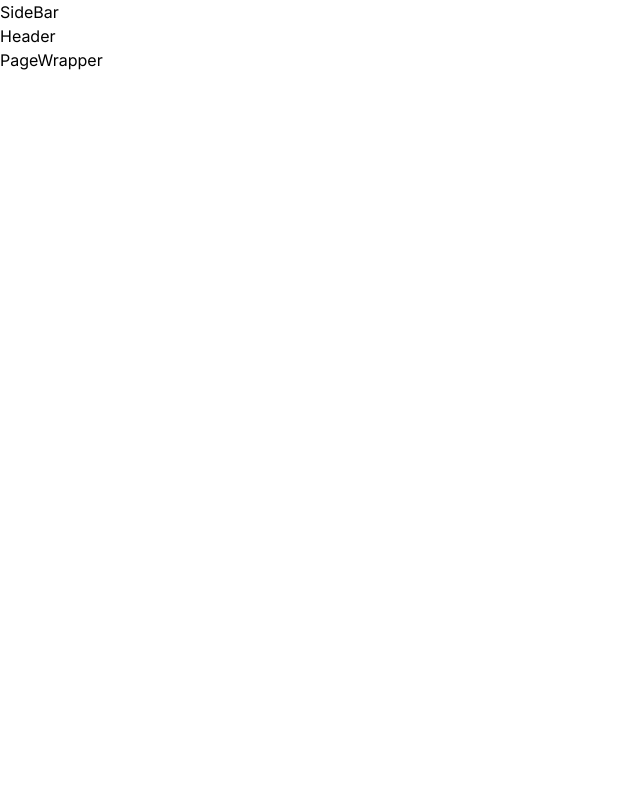
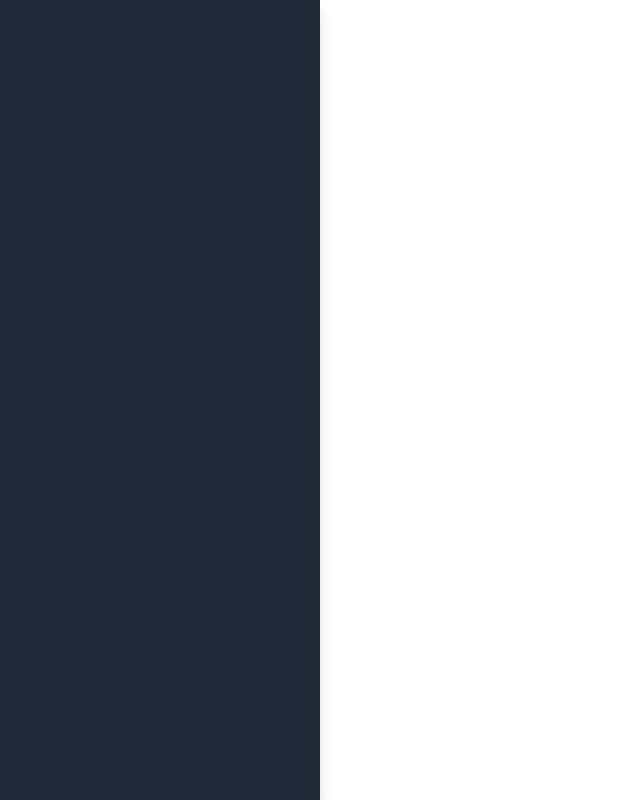
Before and after one commit to rovertnet/admin_evv, a Next.js app in the folder front_end/: page / in a window 1280 px wide. Shown: the whole page, without its empty margins (0-640 px from the left). Built offline with nearby package versions, Linux system fonts and the light colour scheme.

Commit message:
first commit

```diff
--- a/front_end/components/PageWrapper.tsx
+++ b/front_end/components/PageWrapper.tsx
@@ -2,7 +2,9 @@ import React, { ReactNode } from 'react'
 
 const PageWrapper = ({children}:{children:ReactNode}) => {
   return (
-    <div>PageWrapper</div>
+    <div>
+      {children}
+    </div>
   )
 }
 
--- a/front_end/components/SideBar.tsx
+++ b/front_end/components/SideBar.tsx
@@ -2,7 +2,11 @@ import React from 'react'
 
 const SideBar = () => {
   return (
-    <div>SideBar</div>
+    <>
+      <div className="fixed bg-gray-800 text-gray-400 z-50 h-full shadow-lg shadow-gray-900/20 transition duration-300 ease-in-out w-[20rem]">
+
+      </div>
+    </>
   )
 }
 
```
